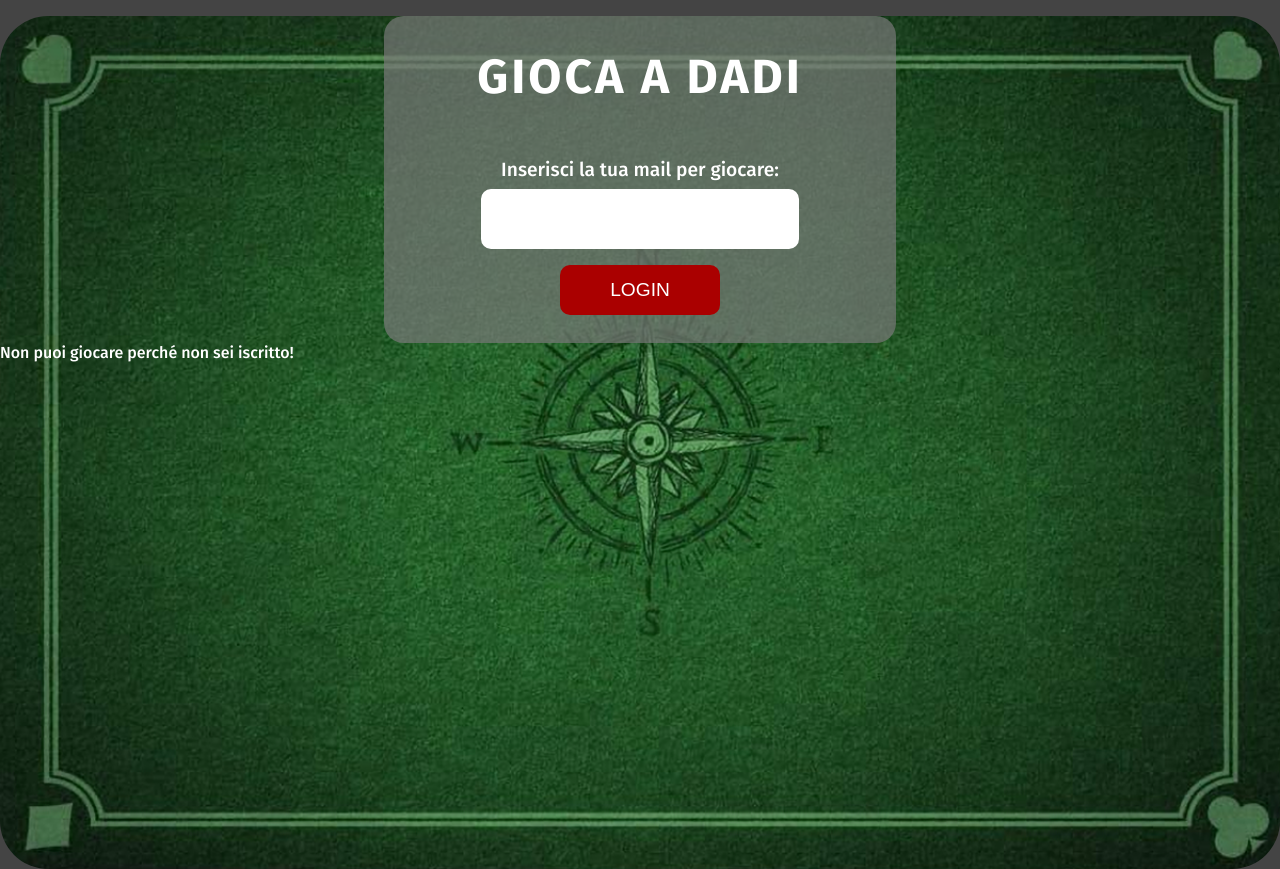
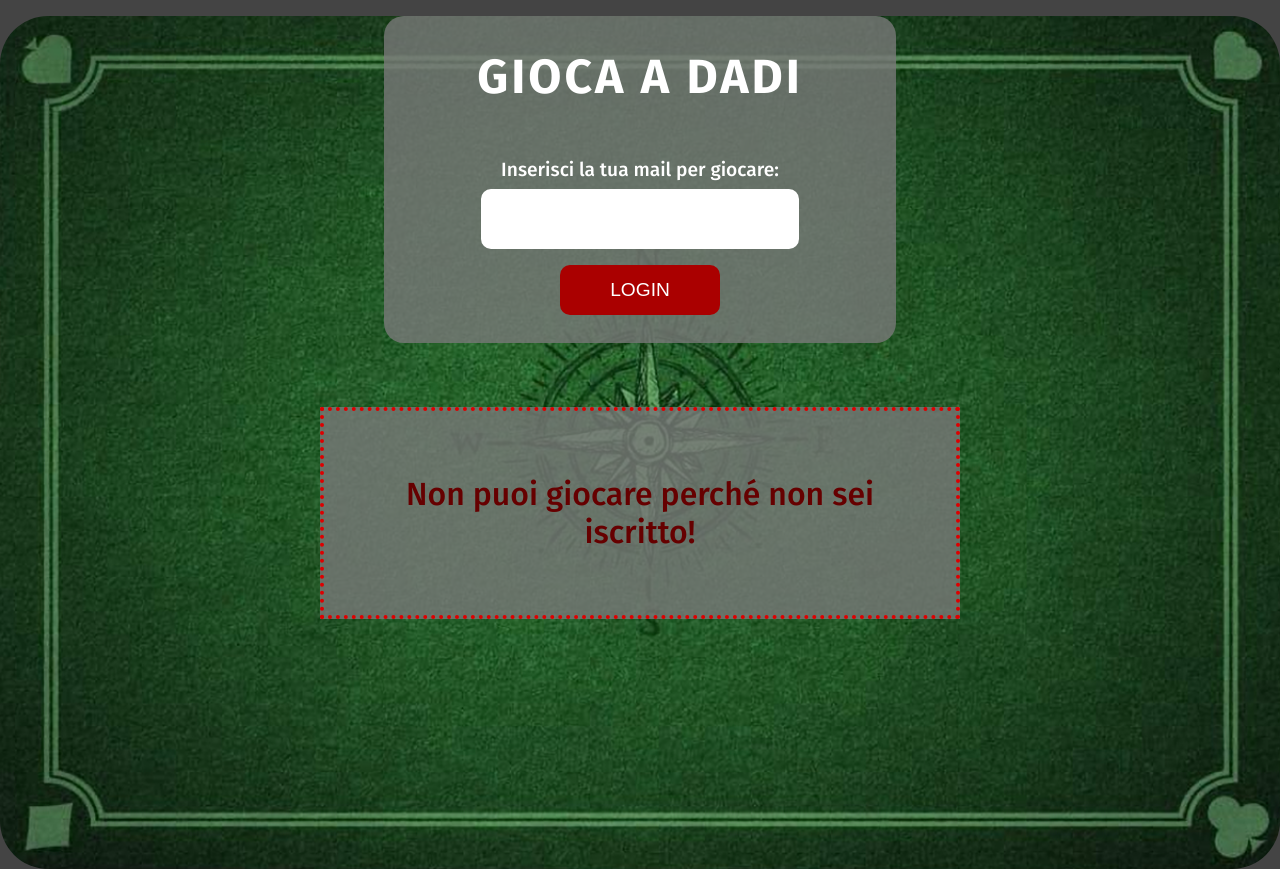
Before and after one commit to StefanoGalandrini/js-mail-dadi, a plain HTML site: page mail/index.html in a window 1280 px wide. Both pictures are taken after a click on the button "LOGIN". Drawn offline with Linux system fonts and the light colour scheme.

Commit message:
Add html, css and js working for email input

```diff
--- a/mail/assets/script.js
+++ b/mail/assets/script.js
@@ -10,24 +10,30 @@ const emailArray = [
 	"acrobat@achtungbaby.com",
 ];
 
+let resultDiv = document.createElement("div");
+resultDiv.innerHTML = "";
+resultDiv.classList.remove("result", "ok", "ko");
+
 document.querySelector(".btn-input").addEventListener("click", function () {
 	const userEmail = document.querySelector("#email").value;
 	let result = false;
 
+	// check if the user email is present in the Array
 	for (let i = 0; i < emailArray.length; i++) {
-		console.log(i, emailArray[i]);
-
-		console.log(userEmail === emailArray[i]);
 		if (userEmail === emailArray[i]) {
 			result = true;
 		}
 	}
 
+	const mainContainer = document.querySelector(".container");
+	mainContainer.appendChild(resultDiv);
+
+	// print the answer after checking
 	if (result) {
-		document.querySelector(".result").innerHTML =
-			"Sei iscritto, puoi giocare!";
+		resultDiv.innerHTML = "Sei iscritto, puoi giocare!";
+		resultDiv.classList.add("result", "ok");
 	} else {
-		document.querySelector(".result").innerHTML =
-			"Non puoi giocare perché non sei iscritto!";
+		resultDiv.innerHTML = "Non puoi giocare perché non sei iscritto!";
+		resultDiv.classList.add("result", "ko");
 	}
 });
--- a/mail/assets/style.css
+++ b/mail/assets/style.css
@@ -14,8 +14,6 @@
 	color: white;
 	background-color: #444444;
 }
-
-main {}
 
 main .bg-table {
 	max-width: 1600px;
@@ -40,7 +38,7 @@ main .table {
 	display: flex;
 	flex-direction: column;
 	align-items: center;
-	background-color: rgba(120, 120, 120, 0.7);
+	background-color: rgba(120, 120, 120, 0.8);
 	border-radius: 20px;
 }
 
@@ -96,3 +94,27 @@ main .user-email {
 #email:invalid {
 	border: 5px solid red;
 }
+
+main .container {
+	display: flex;
+	justify-content: center;
+}
+
+main .result {
+	background-color: rgba(120, 120, 120, 0.8);
+	text-align: center;
+	width: 50%;
+	font-size: 2rem;
+	margin: 4rem 0;
+	padding: 4rem;
+}
+
+main .ok {
+	border: 0.25rem dotted rgb(0, 250, 0);
+	color: white;
+}
+
+main .ko {
+	border: 0.25rem dotted #dd0000;
+	color: #660000;
+}
--- a/mail/index.html
+++ b/mail/index.html
@@ -24,9 +24,8 @@
 				<button class="btn-input">LOGIN</button>
 			</div>
 		</div>
-
-		<div class="result"></div>
-
+		<div class="container">
+		</div>
 	</main>
 
 </body>
```
